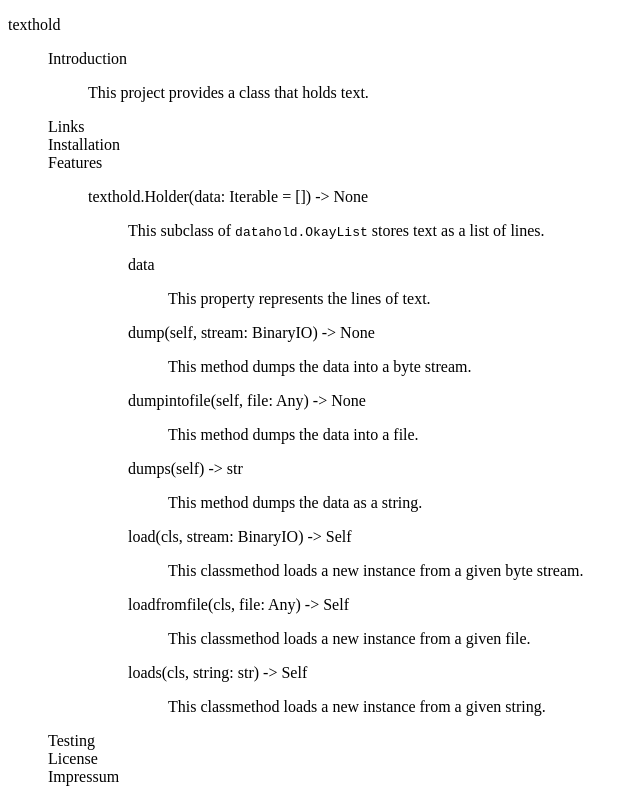
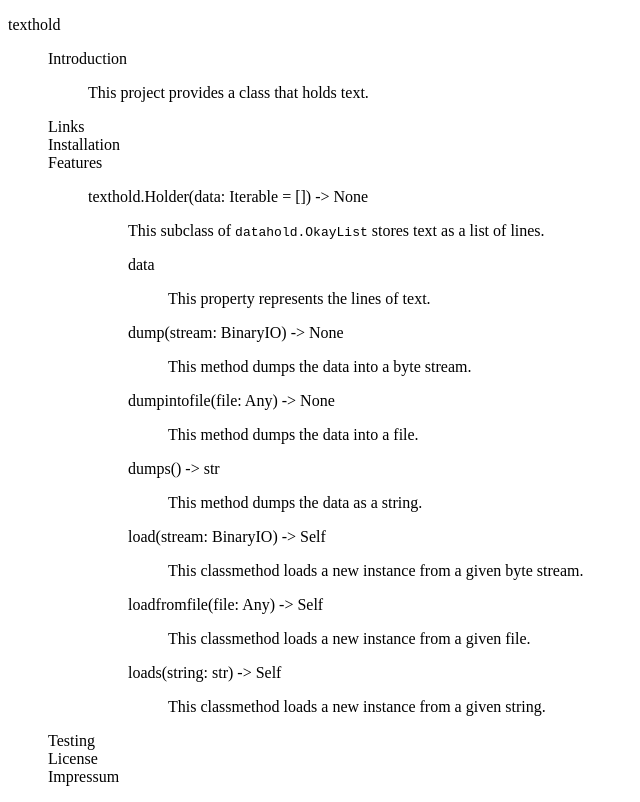
Before and after one commit to johannes-programming/texthold, a plain HTML site: page docs/index.html in a window 1280 px wide. Shown: the whole page, without its empty margins (0-640 px from the left). Drawn offline with Linux system fonts and the light colour scheme; a script that the page names is missing.

Commit message:
Version 1.0.0

```diff
--- a/docs/index.html
+++ b/docs/index.html
@@ -31,17 +31,17 @@
                                             This property represents the lines of text.
                                         </p>
                                     </dd>
-                                    <dt>dump(self, stream: BinaryIO) -> None</dt>
+                                    <dt>dump(stream: BinaryIO) -> None</dt>
                                     <dd><p>This method dumps the data into a byte stream.</p></dd>
-                                    <dt>dumpintofile(self, file: Any) -> None</dt>
+                                    <dt>dumpintofile(file: Any) -> None</dt>
                                     <dd><p>This method dumps the data into a file.</p></dd>
-                                    <dt>dumps(self) -> str</dt>
+                                    <dt>dumps() -> str</dt>
                                     <dd><p>This method dumps the data as a string.</p></dd>
-                                    <dt>load(cls, stream: BinaryIO) -> Self</dt>
+                                    <dt>load(stream: BinaryIO) -> Self</dt>
                                     <dd><p>This classmethod loads a new instance from a given byte stream.</p></dd>
-                                    <dt>loadfromfile(cls, file: Any) -> Self</dt>
+                                    <dt>loadfromfile(file: Any) -> Self</dt>
                                     <dd><p>This classmethod loads a new instance from a given file.</p></dd>
-                                    <dt>loads(cls, string: str) -> Self</dt>
+                                    <dt>loads(string: str) -> Self</dt>
                                     <dd><p>This classmethod loads a new instance from a given string.</p></dd>
                                 </dl>
                             </dd>
```
Also changed, not shown: 1 other file.
